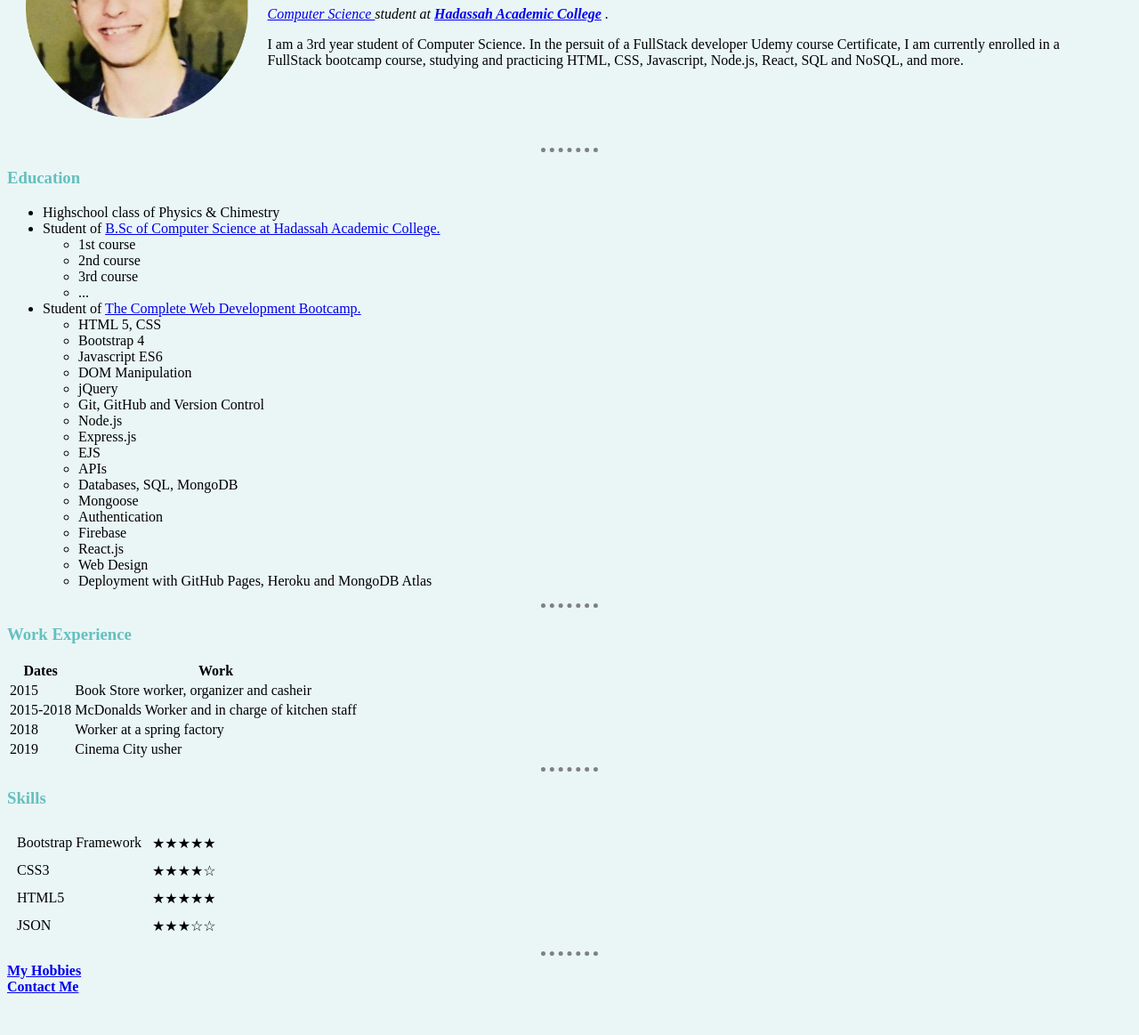
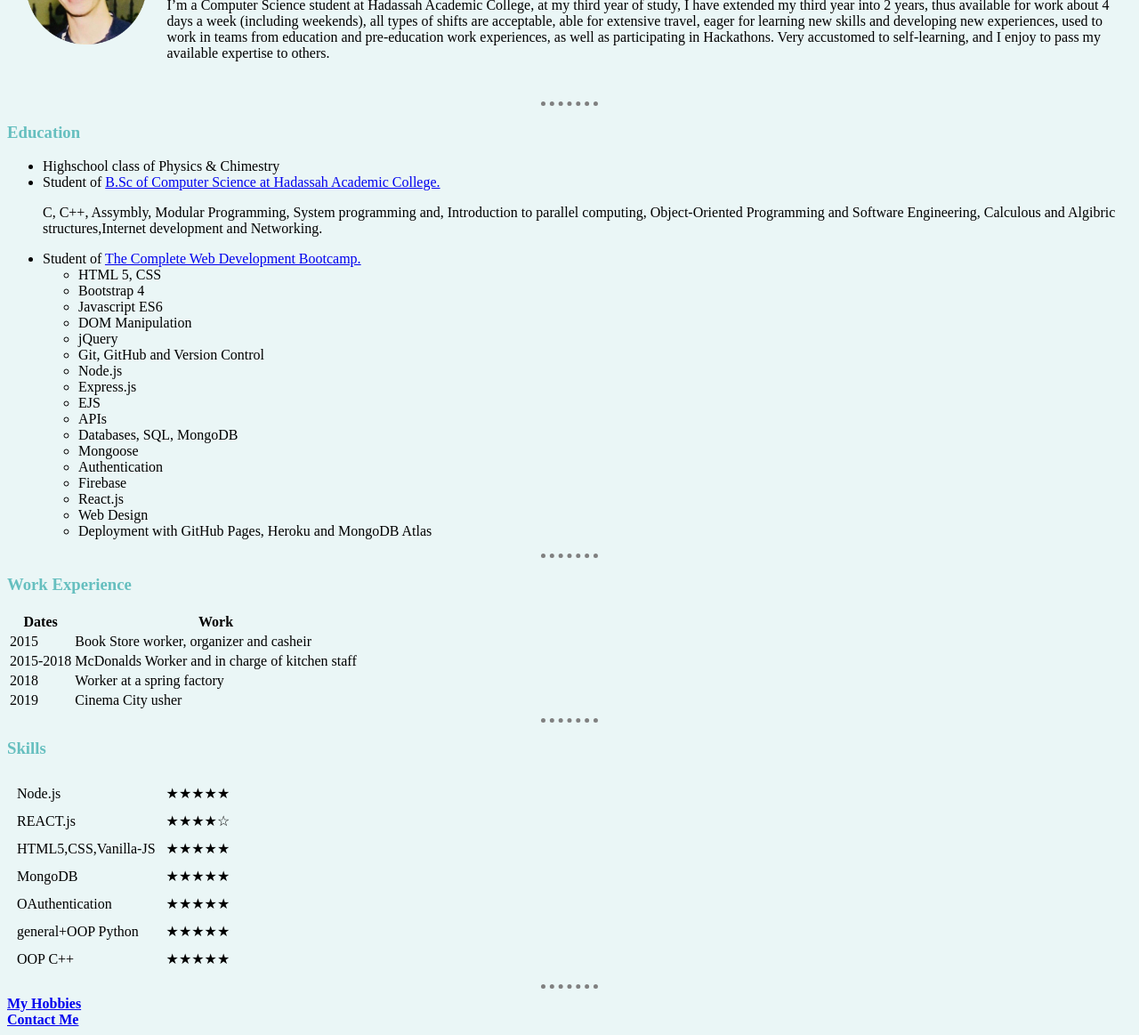
Before and after one commit to MarwanTahaCS/CV, a plain HTML site: page index.html in a window 1280 px wide. Shown: the part 146-1309 px from the top of the page at 89% size. Before the commit the page ends 1272 px from the top, so only its background shows below. Drawn offline with Linux system fonts and the light colour scheme.

Commit message:
Update index.html

```diff
--- a/index.html
+++ b/index.html
@@ -25,10 +25,12 @@
              </strong>.
           </em>
         </p>
-        <p>I am a 3rd year student of Computer Science. In the persuit of a
-          FullStack developer Udemy course Certificate, I am currently enrolled
-          in a FullStack bootcamp course, studying and practicing HTML, CSS,
-          Javascript, Node.js, React, SQL and NoSQL, and more.</p>
+        <p>I’m a Computer Science student at Hadassah Academic College, at my third year of study,
+          I have extended my third year into 2 years, thus available for work about 4 days a week
+          (including weekends), all types of shifts are acceptable, able for extensive travel,
+          eager for learning new skills and developing new experiences, used to work in teams from
+          education and pre-education work experiences, as well as participating in Hackathons.
+          Very accustomed to self-learning, and I enjoy to pass my available expertise to others.</p>
       </td>
     </tr>
   </table>
@@ -41,12 +43,11 @@
       <a href="https://www.hac.ac.il/en/schools/interdisciplinary-school-for-sciences,-health-and-society/%E2%97%BE-computer-science/">
         B.Sc of Computer Science at Hadassah Academic College.
       </a> <br>
-      <ul>
-        <li>1st course</li>
-        <li>2nd course</li>
-        <li>3rd course</li>
-        <li>...</li>
-      </ul></li>
+      <p>
+        C, C++, Assymbly, Modular Programming, System programming and, Introduction to parallel
+        computing, Object-Oriented Programming and Software Engineering, Calculous and Algibric
+        structures,Internet development and Networking.
+      </p></li>
     <li>Student of
       <a href="https://www.udemy.com/course/the-complete-web-development-bootcamp/">
         The Complete Web Development Bootcamp.
@@ -101,20 +102,32 @@
   <h3>Skills</h3>
   <table cellspacing="10">
     <tr>
-      <td>Bootstrap Framework</td>
+      <td>Node.js</td>
       <td>★★★★★</td>
     </tr>
     <tr>
-      <td>CSS3</td>
+      <td>REACT.js</td>
       <td>★★★★☆</td>
     </tr>
     <tr>
-      <td>HTML5</td>
+      <td>HTML5,CSS,Vanilla-JS</td>
       <td>★★★★★</td>
     </tr>
     <tr>
-      <td>JSON</td>
-      <td>★★★☆☆</td>
+      <td>MongoDB</td>
+      <td>★★★★★</td>
+    </tr>
+    <tr>
+      <td>OAuthentication</td>
+      <td>★★★★★</td>
+    </tr>
+    <tr>
+      <td>general+OOP Python</td>
+      <td>★★★★★</td>
+    </tr>
+    <tr>
+      <td>OOP C++</td>
+      <td>★★★★★</td>
     </tr>
   </table>
 
```
